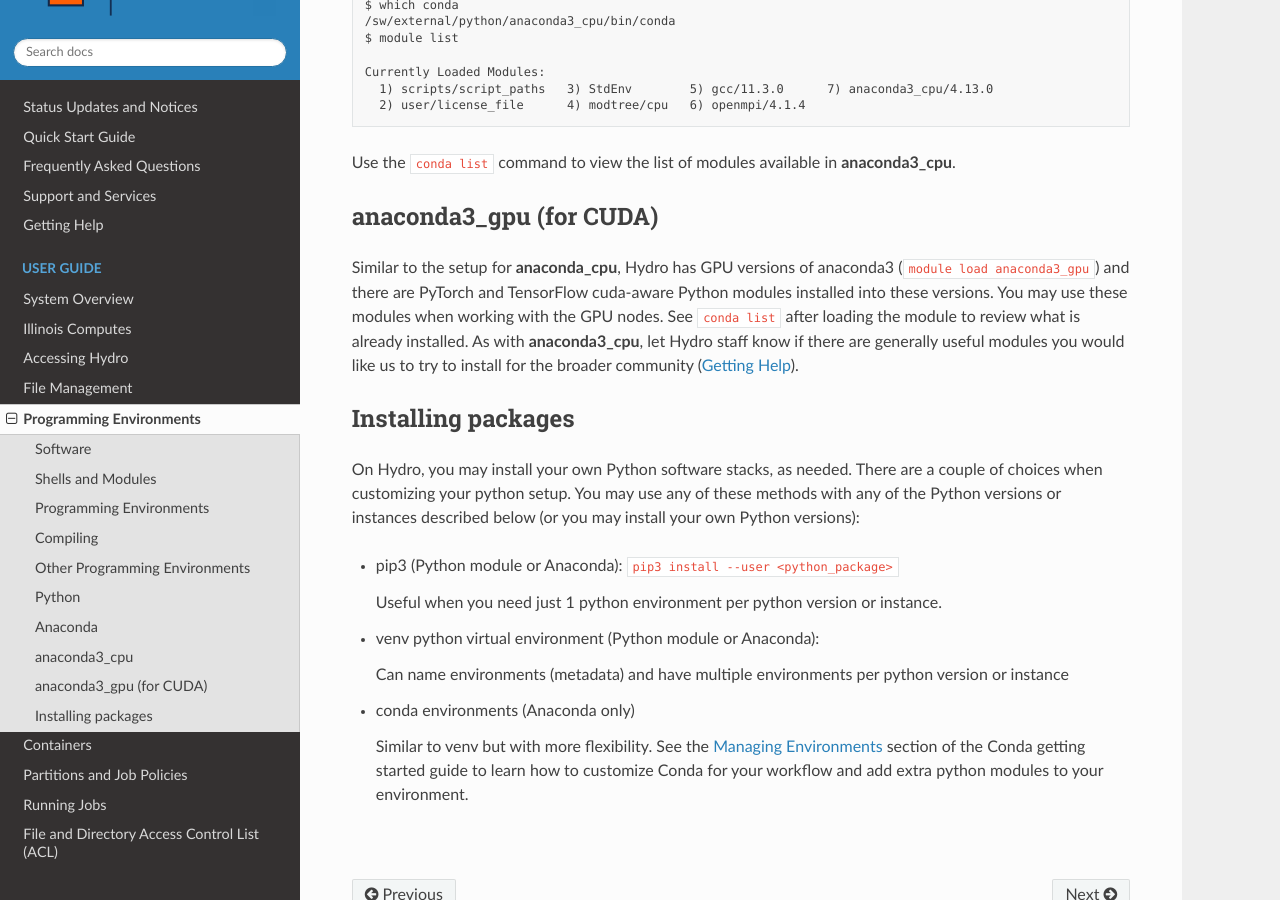
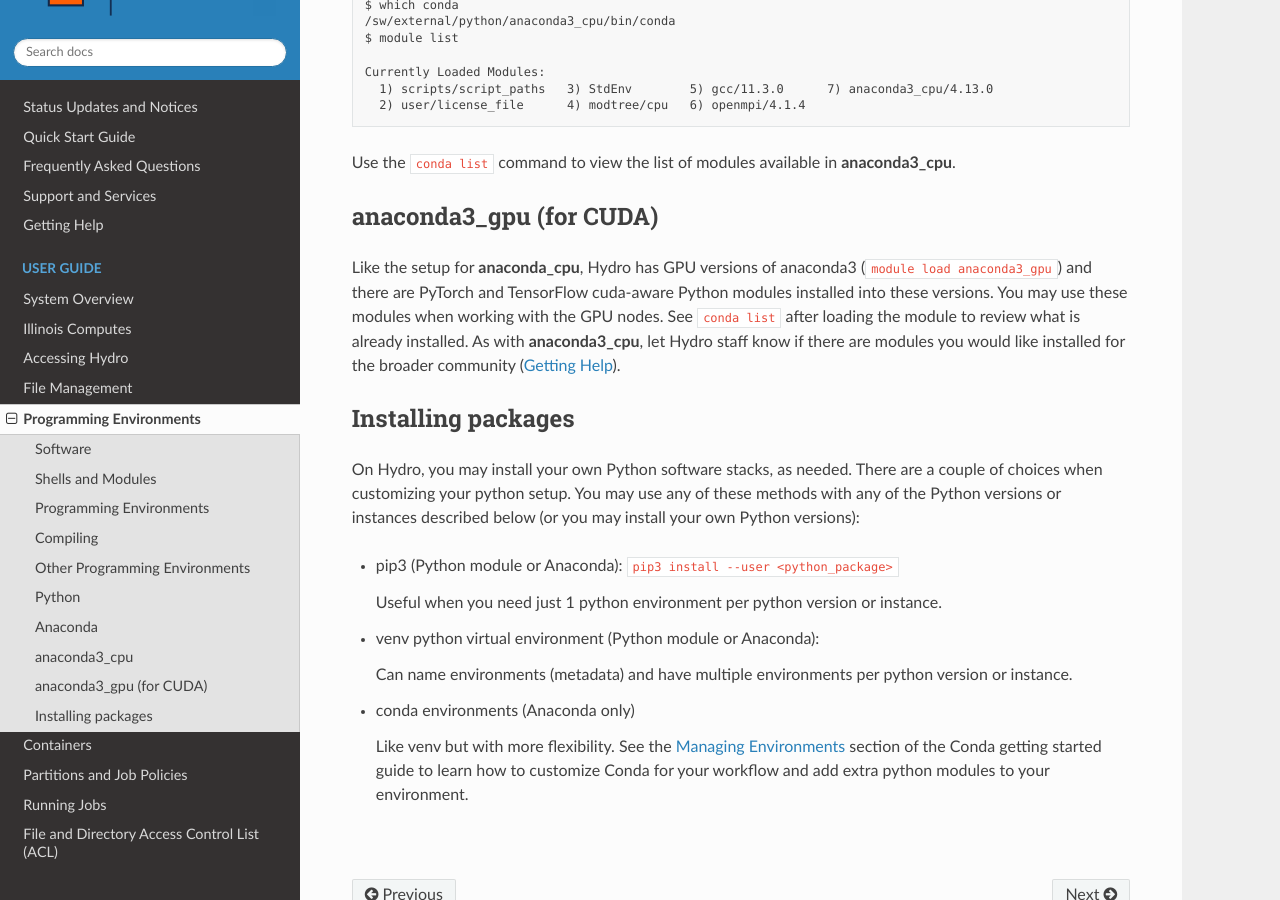
Before and after one commit to ncsa/hydro_documentation, a Sphinx documentation site: the page built from docs/source/user-guide/prog-env.rst, in a window 1280 px wide and 900 px high, scrolled down 3124 px. Built offline with Sphinx 7.4.7 and the Read the Docs theme 2.0.0, drawn with Linux system fonts in a browser that asks for light colours; some of the changed text lies outside the part shown.

Commit message:
Update prog-env.rst fixed typos

```diff
--- a/docs/source/user-guide/prog-env.rst
+++ b/docs/source/user-guide/prog-env.rst
@@ -155,7 +155,7 @@ Use the ``conda list`` command to view the list of modules available in **anacon
 anaconda3_gpu (for CUDA)
 ------------------------
 
-Similar to the setup for **anaconda_cpu**, Hydro has GPU versions of anaconda3 (``module load anaconda3_gpu``) and there are PyTorch and TensorFlow cuda-aware Python modules installed into these versions.  You may use these modules when working with the GPU nodes. See ``conda list`` after loading the module to review what is already installed. As with **anaconda3_cpu**, let Hydro staff know if there are generally useful modules you would like us to try to install for the broader community (:ref:`help`).
+Like the setup for **anaconda_cpu**, Hydro has GPU versions of anaconda3 (``module load anaconda3_gpu``) and there are PyTorch and TensorFlow cuda-aware Python modules installed into these versions.  You may use these modules when working with the GPU nodes. See ``conda list`` after loading the module to review what is already installed. As with **anaconda3_cpu**, let Hydro staff know if there are modules you would like installed for the broader community (:ref:`help`).
 
 Installing packages
 --------------------
@@ -168,10 +168,10 @@ On Hydro, you may install your own Python software stacks, as needed. There are
 
 - venv python virtual environment (Python module or Anaconda):
 
-  Can name environments (metadata) and have multiple environments per python version or instance
+  Can name environments (metadata) and have multiple environments per python version or instance.
 
 - conda environments  (Anaconda only)
 
-  Similar to venv but with more flexibility. See the `Managing Environments <https://conda.io/projects/conda/en/latest/user-guide/tasks/manage-environments.html>`_ section of the Conda getting started guide to learn how to customize Conda for your workflow and add extra python modules to your environment.
+  Like venv but with more flexibility. See the `Managing Environments <https://conda.io/projects/conda/en/latest/user-guide/tasks/manage-environments.html>`_ section of the Conda getting started guide to learn how to customize Conda for your workflow and add extra python modules to your environment.
 
 |
```
Also changed, not shown: other parts of docs/source/user-guide/prog-env.rst (+3 -3 lines).
